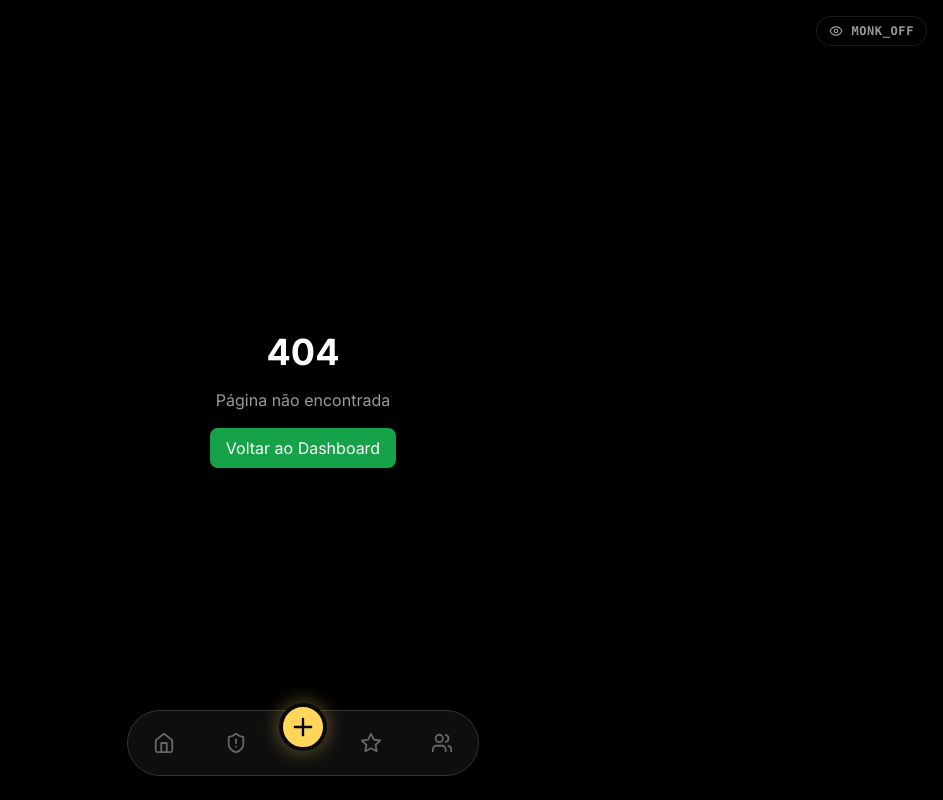
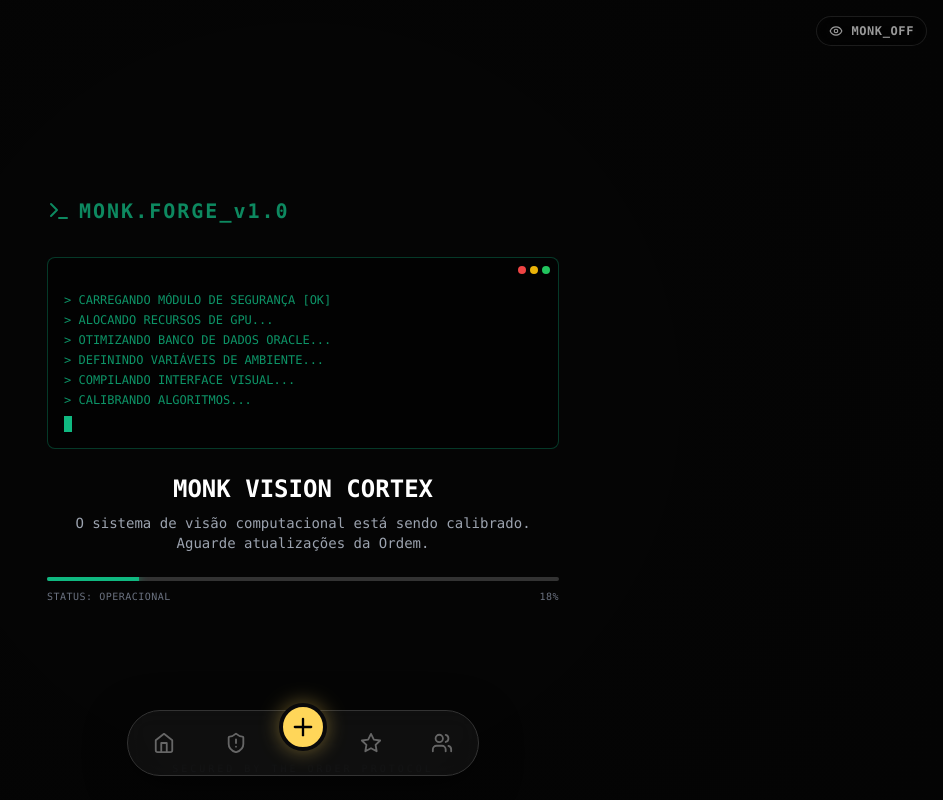
Before and after one commit to Riiiiiiik/finance-tracker, a Next.js app: page /vision in a window 1280 px wide. Before the commit this address had no page. Shown: the whole page, without its empty margins (337-1280 px from the left). Built offline with nearby package versions, Linux system fonts and the light colour scheme.

Commit message:
feat: Integrate Monk.Forge into Risk Widget and Monk Vision

```diff
--- /dev/null
+++ b/app/vision/page.tsx
@@ -0,0 +1,11 @@
+import MonkForge from '@/components/MonkForge';
+
+export default function MonkVisionPage() {
+    return (
+        <MonkForge
+            fullScreen={true}
+            moduleName="MONK VISION CORTEX"
+            description="O sistema de visão computacional está sendo calibrado. Aguarde atualizações da Ordem."
+        />
+    );
+}
```
